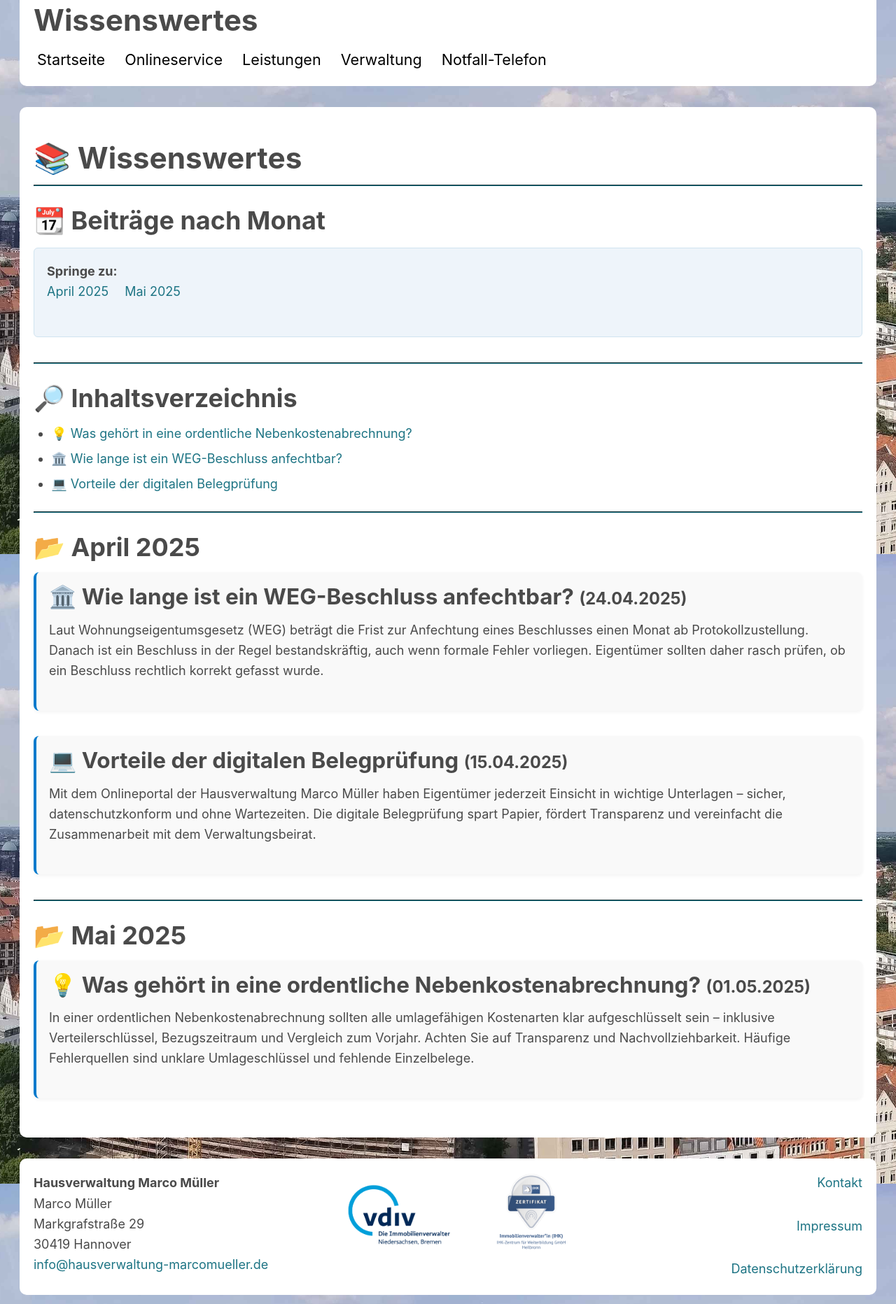
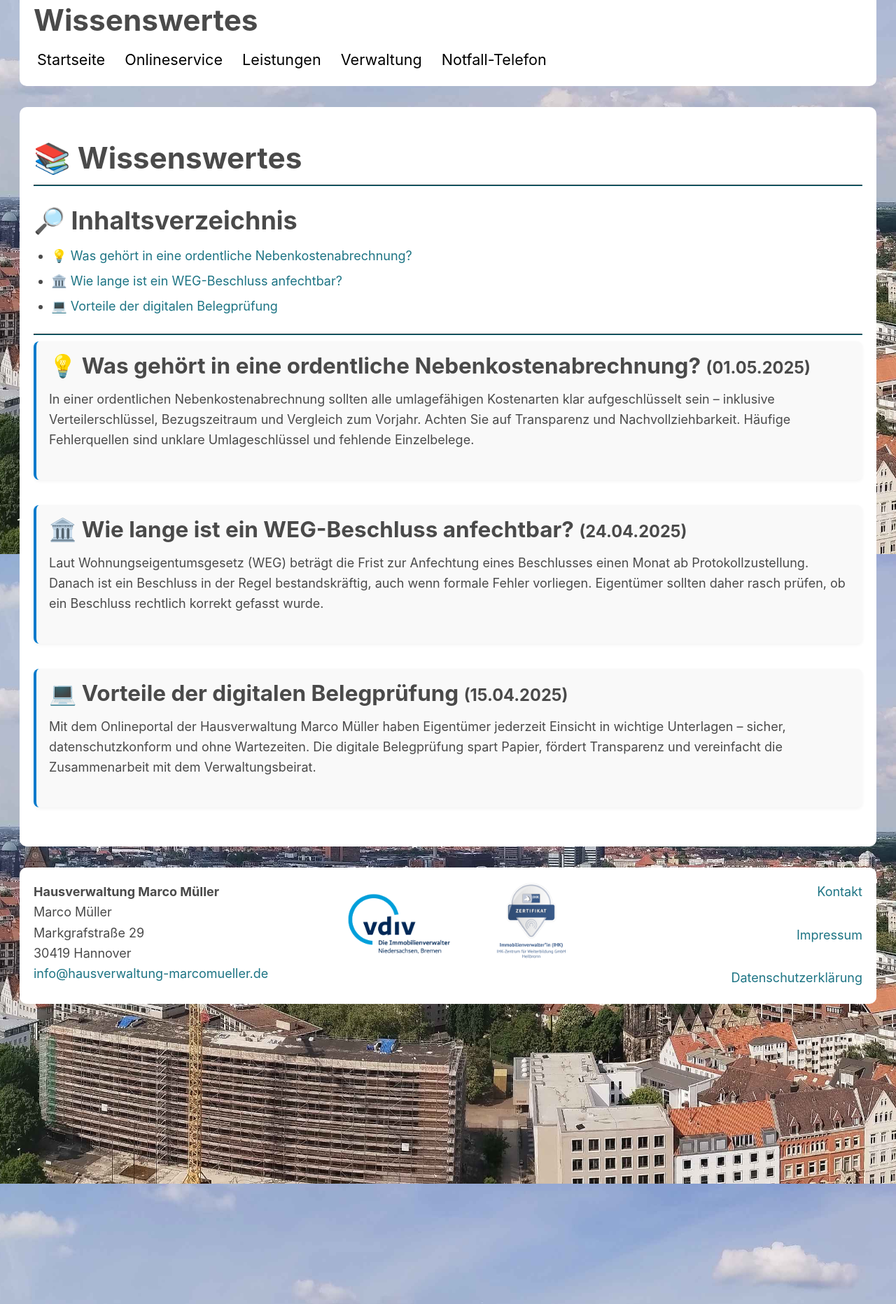
Before and after one commit to marek22k/hausverwaltung, a Jekyll site: the page built from wissenswertes.md, in a window 1280 px wide, cut to the strip 1008-2872 px from the top of the page. Shown: the whole strip at 70% size. Built offline with Jekyll 4.4.1, drawn with Linux system fonts in a browser that asks for light colours.

Commit message:
Update wissenswertes.md

```diff
--- a/wissenswertes.md
+++ b/wissenswertes.md
@@ -3,6 +3,7 @@ layout: page
 title: Wissenswertes
 permalink: /wissenswertes/
 ---
+
 
 <style>
   .box {
@@ -16,36 +17,9 @@ permalink: /wissenswertes/
   .box h3 {
     margin-top: 0;
   }
-  .date-nav {
-    margin: 1em 0 2em;
-    padding: 1em;
-    background-color: #eef4fa;
-    border: 1px solid #d0e3f0;
-    border-radius: 6px;
-  }
-  .date-nav ul {
-    list-style: none;
-    padding-left: 0;
-  }
-  .date-nav li {
-    display: inline-block;
-    margin-right: 1em;
-  }
 </style>
 
 # 📚 Wissenswertes
-
----
-
-## 📆 Beiträge nach Monat
-
-<div class="date-nav">
-  <strong>Springe zu:</strong>
-  <ul>
-    <li><a href="#april-2025">April 2025</a></li>
-    <li><a href="#mai-2025">Mai 2025</a></li>
-  </ul>
-</div>
 
 ---
 
@@ -59,7 +33,10 @@ permalink: /wissenswertes/
 
 ---
 
-## 📂 April 2025 {#april-2025}
+<div id="nebenkostenabrechnung" class="box">
+  <h3>💡 Was gehört in eine ordentliche Nebenkostenabrechnung? <small>(01.05.2025)</small></h3>
+  <p>In einer ordentlichen Nebenkostenabrechnung sollten alle umlagefähigen Kostenarten klar aufgeschlüsselt sein – inklusive Verteilerschlüssel, Bezugszeitraum und Vergleich zum Vorjahr. Achten Sie auf Transparenz und Nachvollziehbarkeit. Häufige Fehlerquellen sind unklare Umlageschlüssel und fehlende Einzelbelege.</p>
+</div>
 
 <div id="weg-beschluss" class="box">
   <h3>🏛️ Wie lange ist ein WEG-Beschluss anfechtbar? <small>(24.04.2025)</small></h3>
@@ -70,12 +47,3 @@ permalink: /wissenswertes/
   <h3>💻 Vorteile der digitalen Belegprüfung <small>(15.04.2025)</small></h3>
   <p>Mit dem Onlineportal der Hausverwaltung Marco Müller haben Eigentümer jederzeit Einsicht in wichtige Unterlagen – sicher, datenschutzkonform und ohne Wartezeiten. Die digitale Belegprüfung spart Papier, fördert Transparenz und vereinfacht die Zusammenarbeit mit dem Verwaltungsbeirat.</p>
 </div>
-
----
-
-## 📂 Mai 2025 {#mai-2025}
-
-<div id="nebenkostenabrechnung" class="box">
-  <h3>💡 Was gehört in eine ordentliche Nebenkostenabrechnung? <small>(01.05.2025)</small></h3>
-  <p>In einer ordentlichen Nebenkostenabrechnung sollten alle umlagefähigen Kostenarten klar aufgeschlüsselt sein – inklusive Verteilerschlüssel, Bezugszeitraum und Vergleich zum Vorjahr. Achten Sie auf Transparenz und Nachvollziehbarkeit. Häufige Fehlerquellen sind unklare Umlageschlüssel und fehlende Einzelbelege.</p>
-</div>
```
